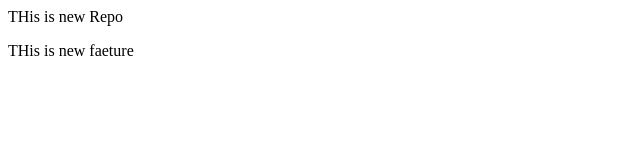
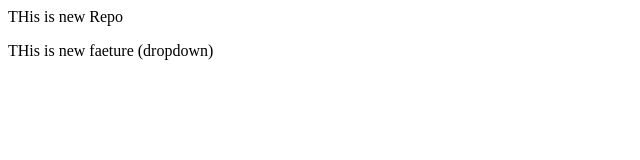
Before and after one commit to RamYadav22/localrepo, a plain HTML site: page index.html in a window 1280 px wide. Shown: the full height of the page, 0-640 px from the left. Drawn offline with Linux system fonts and the light colour scheme.

Commit message:
add dropdown

```diff
--- a/index.html
+++ b/index.html
@@ -1,4 +1,4 @@
 <p>THis is new Repo</p>
-<p>THis is new faeture
+<p>THis is new faeture (dropdown)
 
 </p>
```
